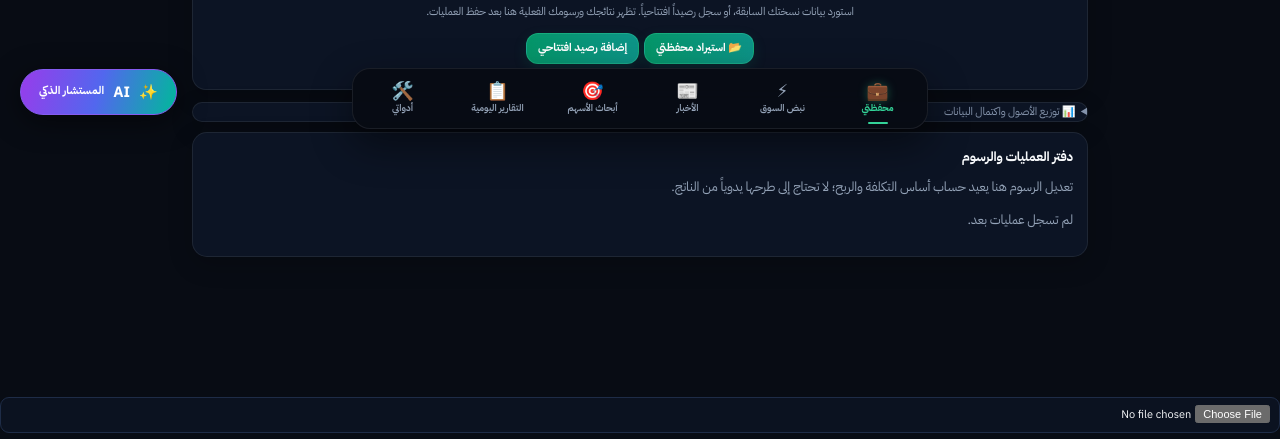
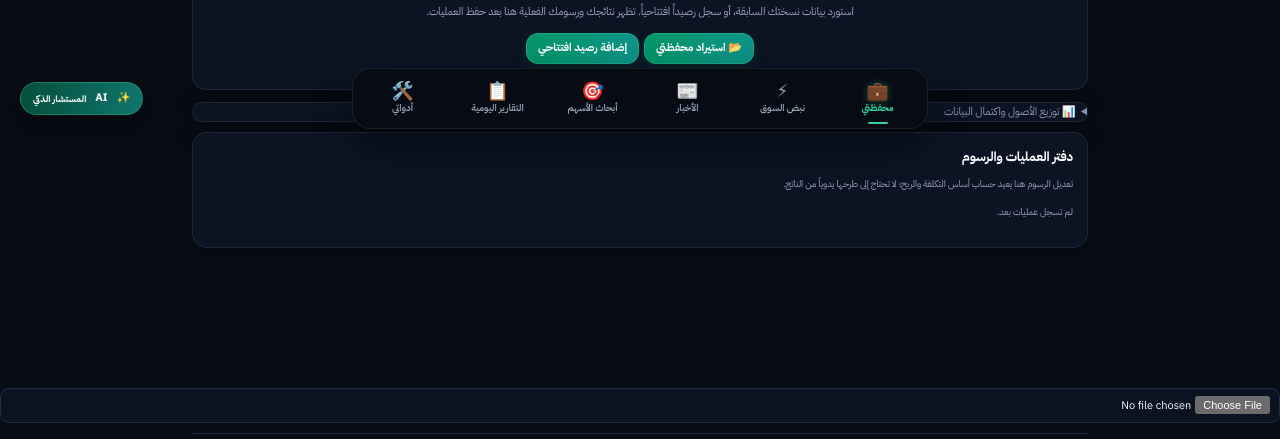
Before and after one commit to Maherelkhateeb/egypt-investment-workspace, a website: page index.html in a window 1280 px wide. Shown: the part 661-1100 px from the top of the page. Drawn offline with Linux system fonts and the light colour scheme; no server answers.

Commit message:
style: load complete legacy page parity layer

```diff
--- a/index.html
+++ b/index.html
@@ -1,5 +1,5 @@
 <!doctype html>
-<html lang="ar" dir="rtl" data-theme="dark"><head><meta charset="utf-8"><meta name="viewport" content="width=device-width,initial-scale=1,viewport-fit=cover"><meta name="theme-color" content="#080c14"><title>منظومة الأسهم الشرعية | المحفظة والأبحاث</title><link rel="preconnect" href="https://fonts.googleapis.com"><link rel="preconnect" href="https://fonts.gstatic.com" crossorigin><link href="https://fonts.googleapis.com/css2?family=IBM+Plex+Sans+Arabic:wght@400;500;600;700&amp;family=JetBrains+Mono:wght@400;600;700&amp;display=swap" rel="stylesheet"><link rel="stylesheet" href="styles.css?v=1.3.0"><link rel="stylesheet" href="portal-match.css?v=1.3.0"><link rel="stylesheet" href="daily-report-match.css?v=1.3.0"><script src="core.js?v=1.1.2" defer></script><script src="providers.js?v=1.1.2" defer></script><script src="app.js?v=1.1.2" defer></script><script src="design.js?v=1.3.0" defer></script><script src="daily-report-view.js?v=1.3.0" defer></script><script src="ai-view.js?v=1.1.2" defer></script></head>
+<html lang="ar" dir="rtl" data-theme="dark"><head><meta charset="utf-8"><meta name="viewport" content="width=device-width,initial-scale=1,viewport-fit=cover"><meta name="theme-color" content="#080c14"><title>منظومة الأسهم الشرعية | المحفظة والأبحاث</title><link rel="preconnect" href="https://fonts.googleapis.com"><link rel="preconnect" href="https://fonts.gstatic.com" crossorigin><link href="https://fonts.googleapis.com/css2?family=IBM+Plex+Sans+Arabic:wght@400;500;600;700&amp;family=JetBrains+Mono:wght@400;600;700&amp;display=swap" rel="stylesheet"><link rel="stylesheet" href="styles.css?v=1.4.0"><link rel="stylesheet" href="portal-match.css?v=1.4.0"><link rel="stylesheet" href="daily-report-match.css?v=1.4.0"><link rel="stylesheet" href="legacy-pages.css?v=1.4.0"><script src="core.js?v=1.1.2" defer></script><script src="providers.js?v=1.1.2" defer></script><script src="app.js?v=1.1.2" defer></script><script src="design.js?v=1.4.0" defer></script><script src="daily-report-view.js?v=1.4.0" defer></script><script src="legacy-pages.js?v=1.4.0" defer></script><script src="ai-view.js?v=1.1.2" defer></script></head>
 <body><header class="app-header"><div class="header-inner"><div class="sync-actions"><button id="headerSync" class="sync-button" title="إعادة تحميل ملف السوق والأخبار؛ لا يضيف بث أسعار لحظي">🔄 مزامنة</button><span class="sync-label"><i class="status-dot"></i><span id="sourceSession">أسعار مؤرخة</span></span></div><div class="brand"><span class="logo" aria-hidden="true">⚡</span><div><strong>الأسهم الشرعية <span lang="en">EGX</span></strong><small>محفظتك وأبحاثك · نسخة مستقلة</small></div></div><div class="header-actions"><button id="backup" class="backup-button" title="تنزيل نسخة احتياطية">نسخة احتياطية</button><button id="import" class="import-button" title="استيراد محفظة">استيراد</button><button id="themeToggle" class="theme-toggle" title="تبديل الوضع الليلي والنهاري" aria-label="تبديل الوضع الليلي والنهاري"><span id="themeIcon">🌙</span> <span id="themeLabel" class="theme-label">ليلي</span></button></div></div><div class="ticker-shell" aria-label="الأسعار المرجعية المؤرخة؛ ليست بثاً لحظياً"><div id="marketTicker" class="ticker-track"><span class="ticker-item">جار تحميل أسعار المصدر…</span></div></div></header>
 <div id="notice" class="notice" role="status">جار تحميل البيانات…</div>
 <nav class="bottom-dock" aria-label="أقسام التطبيق"><button data-route="portfolio"><span class="nav-icon" aria-hidden="true">💼</span><span>محفظتي</span></button><button data-route="performance" hidden>الأداء والمردود</button><button data-route="radar"><span class="nav-icon" aria-hidden="true">⚡</span><span>نبض السوق</span></button><button data-route="news"><span class="nav-icon" aria-hidden="true">📰</span><span>الأخبار</span></button><button data-route="research"><span class="nav-icon" aria-hidden="true">🎯</span><span>أبحاث الأسهم</span></button><button data-route="dailyreport"><span class="nav-icon" aria-hidden="true">📋</span><span>التقارير اليومية</span></button><button data-route="tools"><span class="nav-icon" aria-hidden="true">🛠️</span><span>أدواتي</span></button></nav>
```
